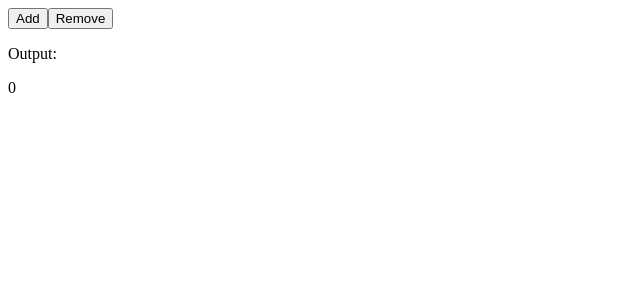
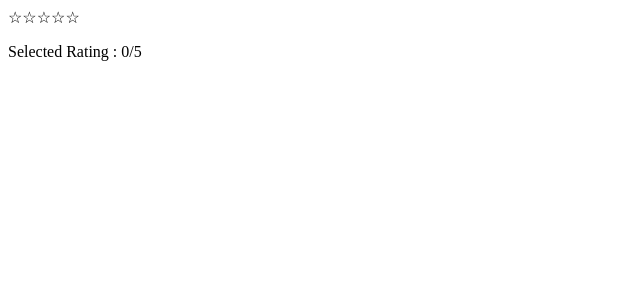
Before and after one commit to shubhdeep123/react_projects, a React (Vite) app in the folder React-Interview-Prep/: page / in a window 1280 px wide. Shown: the top 300 px of the page, without its empty margins (0-640 px from the left). Built offline with nearby package versions, Linux system fonts and the light colour scheme.

Commit message:
react-exercise(star-rating,todo)

```diff
--- a/React-Interview-Prep/src/App.tsx
+++ b/React-Interview-Prep/src/App.tsx
@@ -1,13 +1,17 @@
 import './App.css'
+import { StarRating } from './components/StarRating'
 // import { Counter } from './components/Counter'
-import { StringDisplay } from './components/StringDisplay'
+// import { StringDisplay } from './components/StringDisplay'
+// import { Todo } from './components/Todo'
 
 function App() {
 
   return (
     <>
       {/* <Counter/> */}
-      <StringDisplay/>
+      {/* <StringDisplay/> */}
+      {/* <Todo/> */}
+      <StarRating/>
     </>
   )
 }
--- /dev/null
+++ b/React-Interview-Prep/src/components/StarRating.tsx
@@ -0,0 +1,40 @@
+import { useState } from "react";
+
+export function StarRating() {
+  const ratings = [1, 2, 3, 4, 5];
+  const [hoverRating, setHoverRating] = useState(0);
+  const [selectedRating, setSelectedRating] = useState(0);
+  const displayRating = hoverRating ? hoverRating : selectedRating;
+
+  function handleMouseEnter(rating: number) {
+    setHoverRating(rating);
+  }
+
+  function handleMouseLeave() {
+    setHoverRating(0);
+  }
+
+  return (
+    <div>
+      {ratings.map((rating) => {
+        return (
+          <span
+            key={rating}
+            onClick={() => {
+              if (selectedRating == rating) {
+                setSelectedRating(0);
+              } else {
+                setSelectedRating(rating);
+              }
+            }}
+            onMouseEnter={() => handleMouseEnter(rating)}
+            onMouseLeave={handleMouseLeave}
+          >
+            {rating <= displayRating ? "⭐" : "☆"}
+          </span>
+        );
+      })}
+      <p>Selected Rating : {displayRating}/5</p>
+    </div>
+  );
+}
--- /dev/null
+++ b/React-Interview-Prep/src/components/Todo.tsx
@@ -0,0 +1,47 @@
+import React, { useState } from "react";
+
+interface TodoItem {
+    task :string,
+    id:number,
+    completed:boolean
+}
+
+export function Todo () {
+
+    const [todos,setTodos] = useState<TodoItem[]>([]);
+    const [task,setTask] = useState<string>("");
+
+    function addTask () {
+        if (!task) return;
+
+        setTodos((prev) => [...prev, {
+            task: task,
+            id: Date.now(),
+            completed: false
+        }])
+
+        setTask("")
+    }
+
+    function handleComplete (id:number) {
+        setTodos(prev => prev.map((todo)=>(todo.id === id ? {...todo, completed: true}:todo)))
+    }
+
+    return (
+        <div>
+            <div>
+                <input type="text" value={task} onChange={(e:React.ChangeEvent<HTMLInputElement>)=>setTask(e.target.value)}/>
+                <button onClick={addTask}>Add Task</button>
+            </div>
+            <div>
+                <ul>
+                    {todos.filter(todo => !todo.completed).map((todo)=>(
+                        <li key={todo.id}>{todo.task}
+                            <button onClick={() => handleComplete(todo.id)}>Completed</button>
+                        </li>
+                    ))}
+                </ul>
+            </div>
+        </div>
+    )
+}
```
